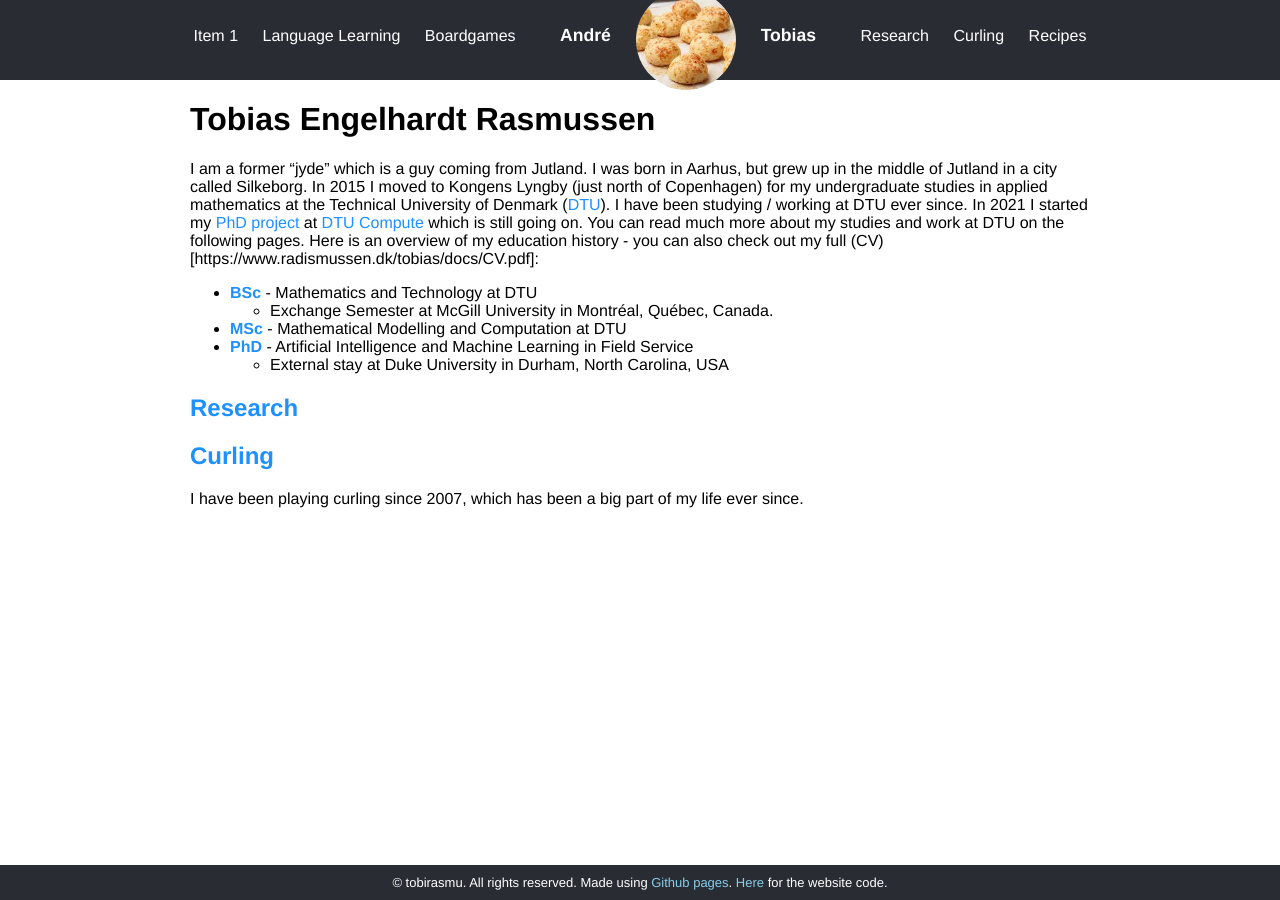
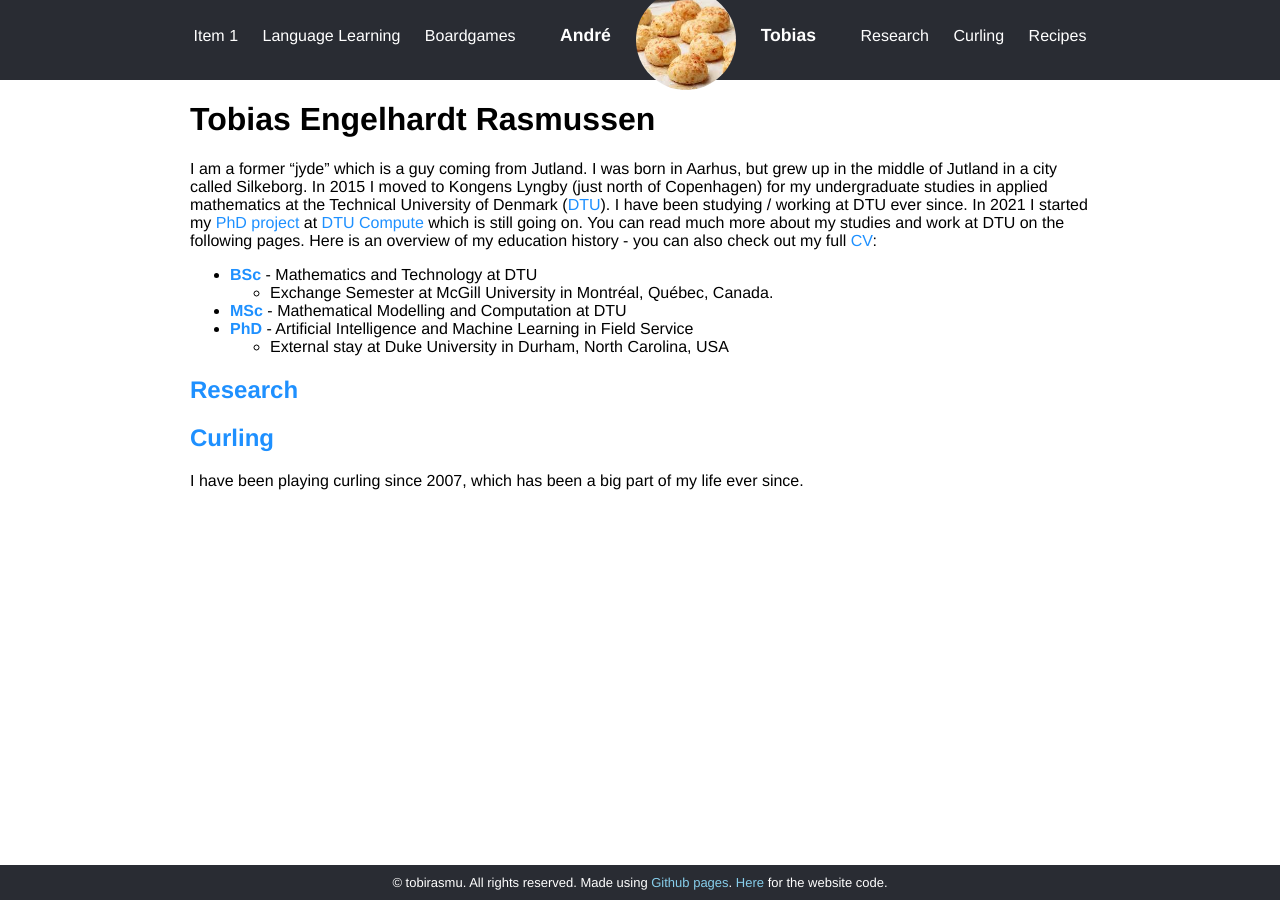
Before and after one commit to tobirasmu/tobirasmu.github.io, a Jekyll site: the page built from _pages/tobias.md, in a window 1280 px wide. Built offline with Jekyll 4.4.1, drawn with Linux system fonts in a browser that asks for light colours.

Commit message:
Update tobias.md

```diff
--- a/_pages/tobias.md
+++ b/_pages/tobias.md
@@ -6,7 +6,7 @@ layout: default
 
 # Tobias Engelhardt Rasmussen
 
-I am a former "jyde" which is a guy coming from Jutland. I was born in Aarhus, but grew up in the middle of Jutland in a city called Silkeborg. In 2015 I moved to Kongens Lyngby (just north of Copenhagen) for my undergraduate studies in applied mathematics at the Technical University of Denmark ([DTU](https://www.dtu.dk)). I have been studying / working at DTU ever since. In 2021 I started my [PhD project](https://www.compute.dtu.dk/english/phd/current-phd/phd-stat/tobias-engelhardt-rasmussen) at [DTU Compute](https://www.compute.dtu.dk) which is still going on. You can read much more about my studies and work at DTU on the following pages. Here is an overview of my education history - you can also check out my full (CV)[https://www.radismussen.dk/tobias/docs/CV.pdf]:
+I am a former "jyde" which is a guy coming from Jutland. I was born in Aarhus, but grew up in the middle of Jutland in a city called Silkeborg. In 2015 I moved to Kongens Lyngby (just north of Copenhagen) for my undergraduate studies in applied mathematics at the Technical University of Denmark ([DTU](https://www.dtu.dk)). I have been studying / working at DTU ever since. In 2021 I started my [PhD project](https://www.compute.dtu.dk/english/phd/current-phd/phd-stat/tobias-engelhardt-rasmussen) at [DTU Compute](https://www.compute.dtu.dk) which is still going on. You can read much more about my studies and work at DTU on the following pages. Here is an overview of my education history - you can also check out my full [CV](https://www.radismussen.dk/docs/tobias/CV.pdf):
 
 - **[BSc]** - Mathematics and Technology at DTU
   - Exchange Semester at McGill University in Montréal, Québec, Canada.
```
